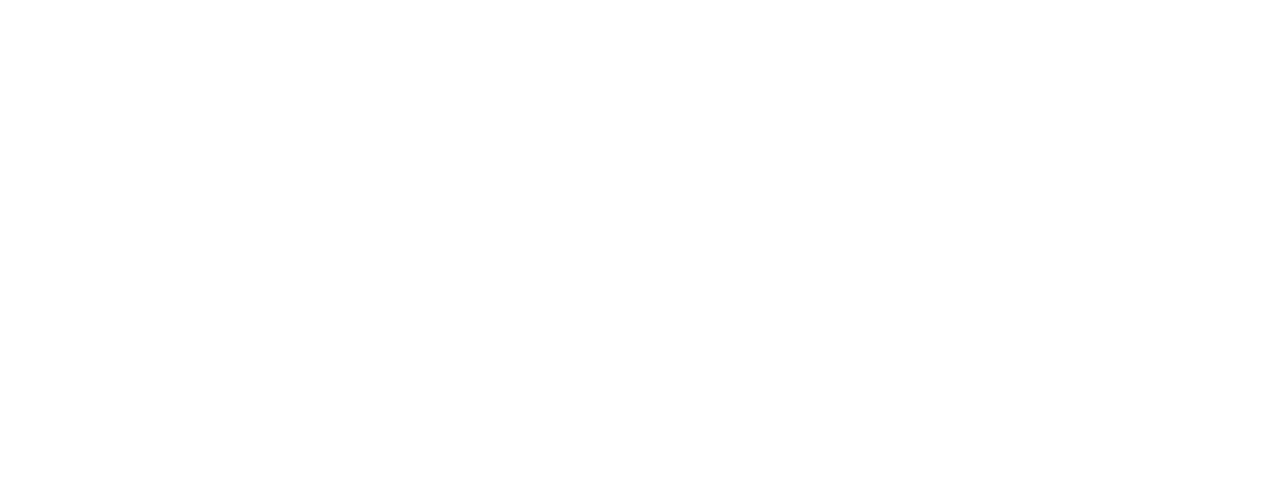
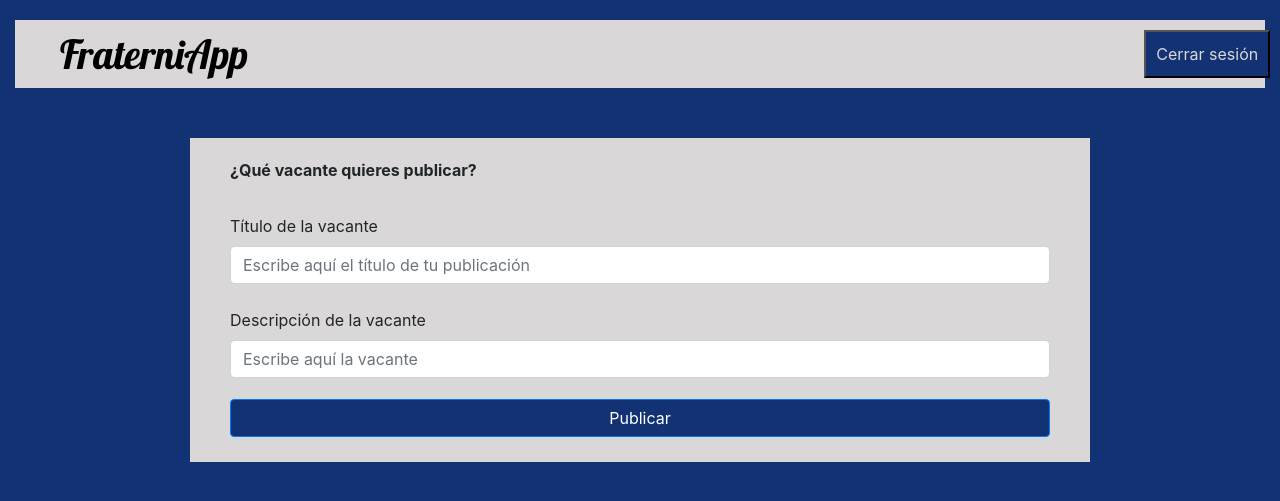
Before and after one commit to DiegoMayorga/FraterniApp, a PHP site: page /home.html in a window 1280 px wide. Before the commit the part shown is empty. Shown: the top 501 px of the page. Run offline with PHP 8.4, Linux system fonts and the light colour scheme.

Commit message:
Cambios en el home

```diff
--- a/css/fraternistyle.css
+++ b/css/fraternistyle.css
@@ -6,9 +6,24 @@ body{
 #mainContainer{
     background-color: #D9D7D7;
     margin-top: 60px;
+    margin-bottom: 60px;
     padding-left: 40px;
     padding-right: 40px;
     padding-bottom: 20px;
+}
+
+#homeContainer{
+    background-color: #D9D7D7;
+    margin-top: 20px;
+    padding-right: 0;
+    padding-left: 60px;
+}
+
+#homeContainer2{
+    background-color: #D9D7D7;
+    margin-top: 50px;
+    margin-bottom: 60px;
+    padding: 20px 40px
 }
 
 .adjust-button{
@@ -20,6 +35,11 @@ body{
 .adjust-center{
     text-align: center;
 }
+
+.adjust-left{
+    text-align: left;
+}
+
 .text-logo{
     margin-top: 20px;
     margin-bottom: 20px;
@@ -27,6 +47,23 @@ body{
     font-size: 40px;
     text-decoration: none;
     color: #000;
+}
+
+.home-logo{
+    margin-top: 10px;
+    margin-bottom: 10px;
+    margin-right: 70vw;
+    font-family: 'Lobster', cursive;
+    font-size: 40px;
+    text-decoration: none;
+    color: #000;
+}
+
+.logout-button{
+    color: #D9D7D7;
+    background-color: #123273;
+    margin: 10px 0;
+    padding: 10px;
 }
 
 .adjust-button{
@@ -37,6 +74,10 @@ body{
     padding: 0 120px;
 }
 
+.home-container{
+    padding: 0 15px;
+}
+
 .selCollege{
     padding: 100%;
 }
--- a/home.html
+++ b/home.html
@@ -0,0 +1,52 @@
+<!DOCTYPE html>
+<html lang="sp">
+<head>
+    <meta charset="UTF-8">
+    <title>FraterniApp</title>
+    <link href="https://fonts.googleapis.com/css2?family=Roboto:ital,wght@1,500&display=swap" rel="stylesheet">
+    <link href="https://fonts.googleapis.com/css2?family=Lobster&display=swap" rel="stylesheet">
+    <link rel="stylesheet" href="https://stackpath.bootstrapcdn.com/bootstrap/4.5.2/css/bootstrap.min.css"
+        integrity="sha384-JcKb8q3iqJ61gNV9KGb8thSsNjpSL0n8PARn9HuZOnIxN0hoP+VmmDGMN5t9UJ0Z" crossorigin="anonymous">
+    <link rel="stylesheet" href="css/fraternistyle.css">
+</head>
+<body>
+    <div class="home-container">
+        <div id="homeContainer">
+            <div class="row">
+                <h1 class="home-logo">FraterniApp</h1>
+                <a href="index.html"><button id="btnlogout"class="logout-button">Cerrar sesión</button></a>
+            </div>
+        </div>
+    </div>
+    <div class="container">
+        <div id="homeContainer2">
+            <form id="postForm">
+                <div class="row">
+                    <div class="col-12">
+                        <div class="form-group">
+                            <label for="txtVacant"><b>¿Qué vacante quieres publicar?</b></label><br><br>
+                            <label for="txtTitle">Título de la vacante</label>
+                            <input id="txtTitle" class="form-control" type="text"
+                                placeholder="Escribe aquí el título de tu publicación" required><br>
+                            <label for="txtVacant">Descripción de la vacante</label>
+                            <input id="txtVacant" class="form-control" type="text"
+                                placeholder="Escribe aquí la vacante" required>
+                        </div>
+                    </div>
+                </div>
+                <div class="row">
+                    <div class="col-12">
+                        <button id="btnPost" class="btn btn-primary btn-block adjust-button">Publicar</button>
+                    </div>
+                </div>
+            </form>
+        </div>
+    </div>
+    <script src="https://code.jquery.com/jquery-2.2.4.min.js"></script>
+    <script src="https://cdn.jsdelivr.net/npm/popper.js@1.16.1/dist/umd/popper.min.js"></script>
+    <script src="https://stackpath.bootstrapcdn.com/bootstrap/4.5.2/js/bootstrap.min.js"></script>
+    <script src='js/app/app.dom.js'></script>
+    <script src="js/app/app.ajax.js"></script>
+    <script src="js/app/app.route.js"></script>
+</body>
+</html>
--- a/index.html
+++ b/index.html
@@ -3,7 +3,7 @@
 
 <head>
     <meta charset="UTF-8">
-    <title>FrateniApp</title>
+    <title>Iniciar sesión - FraterniApp</title>
     <link href="https://fonts.googleapis.com/css2?family=Roboto:ital,wght@1,500&display=swap" rel="stylesheet">
     <link href="https://fonts.googleapis.com/css2?family=Lobster&display=swap" rel="stylesheet">
     <link rel="stylesheet" href="https://stackpath.bootstrapcdn.com/bootstrap/4.5.2/css/bootstrap.min.css"
--- a/js/recovery/recovery.view.js
+++ b/js/recovery/recovery.view.js
@@ -18,7 +18,7 @@ var recoveryView = {
     },
     sendRecoveryFormCallBack:function(data){
         if (data){
-            window.location = 'home.html'
+            window.location = 'recovery.html'
         }
     },
     goBack:function(){
--- a/js/signup/signup.view.js
+++ b/js/signup/signup.view.js
@@ -25,7 +25,6 @@ var signupView = {
             'fk_universidadId':selCollege,
             'usuarioContraseña':txtPassword
         };
-        console.log(data);
         signupControl.signup(data,thatSignup.sendRegisterFormCallBack);
     },
 
--- a/recovery.html
+++ b/recovery.html
@@ -30,7 +30,7 @@
 
 <head>
     <meta charset="UTF-8">
-    <title>FrateniApp</title>
+    <title>Recuperar contraseña - FraterniApp</title>
     <link href="https://fonts.googleapis.com/css2?family=Roboto:ital,wght@1,500&display=swap" rel="stylesheet">
     <link href="https://fonts.googleapis.com/css2?family=Lobster&display=swap" rel="stylesheet">
     <link rel="stylesheet" href="https://stackpath.bootstrapcdn.com/bootstrap/4.5.2/css/bootstrap.min.css"
--- a/signup.html
+++ b/signup.html
@@ -3,7 +3,7 @@
 
 <head>
     <meta charset="UTF-8">
-    <title>FrateniApp</title>
+    <title>Registrarse - FraterniApp</title>
     <link href="https://fonts.googleapis.com/css2?family=Roboto:ital,wght@1,500&display=swap" rel="stylesheet">
     <link href="https://fonts.googleapis.com/css2?family=Lobster&display=swap" rel="stylesheet">
     <link rel="stylesheet" href="https://stackpath.bootstrapcdn.com/bootstrap/4.5.2/css/bootstrap.min.css"
```
Also changed, not shown: js/home/index.home.js (added), js/home/index.view.js (added).
